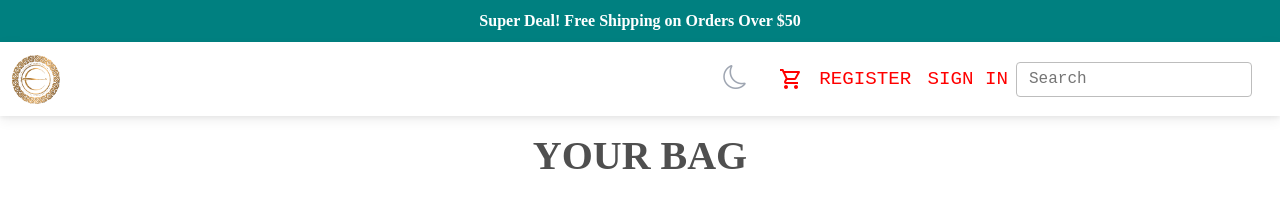
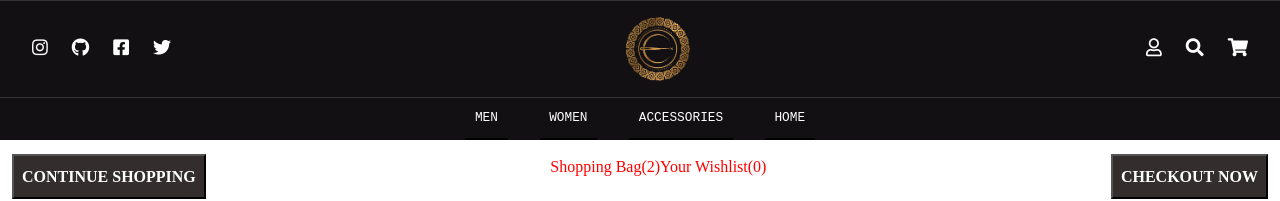
Before and after one commit to rohan26062001/craftsmen, a React (Create React App) app in the folder client/: page /cart in a window 1280 px wide. Shown: the top 201 px of the page. Built offline with nearby package versions, Linux system fonts and the light colour scheme.

Commit message:
Navbar fixed

```diff
--- /dev/null
+++ b/client/src/components/Navbar.css
@@ -0,0 +1,88 @@
+/* <i class="fa-solid fa-bars"></i> */
+#main-navbar {
+  background-color: #121013;
+  color: #fff;
+  position: fixed;
+  top: 0;
+  left: 0;
+  right: 0;
+  z-index: 5;
+}
+
+.navbar-top-area {
+  text-align: center;
+  padding: 0.7rem 0;
+  font-size: 0.8rem;
+  color: rgb(188, 194, 204);
+  font-weight: 600;
+  display: flex;
+  justify-content: center;
+  align-items: center;
+}
+
+.navbar-mid-area {
+  display: flex;
+  justify-content: space-between;
+  align-items: center;
+  padding: 1rem 2rem;
+  border-top: 1px solid #333;
+  border-bottom: 0.01rem solid #333;
+}
+.navbar-icons {
+  display: flex;
+  justify-content: space-around;
+  gap: 1.5rem;
+}
+.navbar-icons-styling {
+  text-decoration: none;
+  font-size: 18px;
+}
+.navbar-icons-styling:link,
+.navbar-icons-styling:visited {
+  color: #fff;
+}
+.navbar-icons-styling:hover,
+.navbar-icons-styling:active {
+  color: #868e96;
+}
+
+.navbar-mid-heading {
+  font-weight: 700;
+  color: #d4ac2b;
+  letter-spacing: 2px;
+  font-size: 2rem;
+}
+.navbar-mid-small-heading {
+  font-size: 0.6rem;
+  text-align: center;
+}
+.navbar-bottom-area {
+  display: flex;
+  justify-content: center;
+  gap: 2rem;
+  font-size: 0.8rem;
+}
+.navbar-menu-item-container {
+  padding: 0.6rem;
+  border-bottom: 2px solid #000;
+}
+.navbar-menu-item-container:hover {
+  border-bottom: 2px solid white;
+  cursor: pointer;
+}
+.navbar-menu-items {
+  display: flex;
+  align-items: center;
+  justify-content: center;
+}
+
+@media (max-width: 850px) {
+  .navbar-bottom-area {
+    font-size: 0.7rem;
+  }
+}
+@media (max-width: 576x) {
+  .navbar-bottom-area {
+    font-size: 0.7rem;
+  }
+}
--- a/client/src/components/Navbar.jsx
+++ b/client/src/components/Navbar.jsx
@@ -1,56 +1,125 @@
-import { MenuOutlined, ShoppingCartOutlined } from '@material-ui/icons';
-import React from 'react';
-import logo from '../assets/logo.png'
-import {ThemeContext,themes} from '../Context/ThemeContext';
-import {Link} from 'react-router-dom';
+import React, { useState } from 'react';
+import Searchbar from './Searchbar';
+import Sidebar from './Sidebar';
+import './Navbar.css';
+import logo from '../assets/logo.png';
 
-const Navbar = () => {
-    const [darkMode, setDarkMode] = React.useState(true);
+import { useWindowDimensions } from '../utils/windowUtils';
+
+export default function Navbar() {
+  const [isSearchBarOpen, setIsSearchBarOpen] = useState(false);
+  const [isBarOpen, setIsBarOpen] = useState(false);
+  const { width } = useWindowDimensions();
+
   return (
-        <nav className="navbar navbar-expand-sm">
-            <div className="container-fluid">
-                <Link className="navbar-brand" to={`/`}><img style={{width:'3rem'}} src={logo} alt="logo" /></Link>
-                <button className="navbar-toggler bg-secondary shadow-none" type="button" data-bs-toggle="collapse" data-bs-target="#navbarSupportedContent" aria-controls="navbarSupportedContent" aria-expanded="false" aria-label="Toggle navigation">
-                    <MenuOutlined />
-                </button>
-                <div className="collapse navbar-collapse" id="navbarSupportedContent">
-                    <ul className="navbar-nav ms-auto mb-2 mb-lg-0 d-flex align-items-center">
-                        <li className="nav-item">
-                            <ThemeContext.Consumer>
-                            {({ changeTheme }) => (
-                                <button
-                                    className='btn shadow-none'
-                                    color="link"
-                                    onClick={() => {
-                                    setDarkMode(!darkMode);
-                                    changeTheme(darkMode ? themes.light : themes.dark);
-                                    }}
+    <nav id='main-navbar'>
+      {/* <div className='navbar-top-area'>
+        20% OFF with code 'BLVCKVDAY20' at checkout.
+      </div> */}
+      {isSearchBarOpen ? (
+        <Searchbar setIsSearchBarOpen={setIsSearchBarOpen} />
+      ) : (
+        <>
+          <div className='navbar-mid-area'>
+            <div className='navbar-icons'>
+              {width > 576 ? (
+                <>
+                  <a
+                    href='https://www.instagram.com/craftsmen_gdsc/'
+                    className='navbar-icons-styling'
                   >
-                                    <i className={darkMode ? 'bi fa-2x bi-moon text-secondary' : 'bi fa-2x bi-sun text-warning'}></i>
-                                </button>
+                    <i class='fab fa-instagram'></i>
+                  </a>
+                  <a
+                    href='https://github.com/Craftsmen-GDSC/'
+                    className='navbar-icons-styling'
+                  >
+                    <i class='fab fa-github'></i>
+                  </a>
+
+                  <a href='#!' className='navbar-icons-styling'>
+                    <i class='fab fa-facebook-square'></i>
+                  </a>
+
+                  <a href='#!' className='navbar-icons-styling'>
+                    <i class='fab fa-twitter'></i>
+                  </a>
+                </>
+              ) : (
+                <>
+                  {isBarOpen ? (
+                    <a
+                      href='#!'
+                      className='navbar-icons-styling'
+                      onClick={() => setIsBarOpen(false)}
+                    >
+                      <i class='fas fa-times'></i>
+                    </a>
+                  ) : (
+                    <a
+                      href='#!'
+                      className='navbar-icons-styling'
+                      onClick={() => setIsBarOpen(true)}
+                    >
+                      <i class='fas fa-bars'></i>
+                    </a>
                   )}
-                            </ThemeContext.Consumer>
-                        </li>
-                        <li className="nav-item">
-                            <Link className="nav-link" aria-current="page" to={`/#`}><ShoppingCartOutlined /></Link>
-                        </li>
-                        <li className="nav-item">
-                            <Link className="nav-link" to={`/register`}>REGISTER</Link>
-                        </li>
-                        <li className="nav-item">
-                            <Link className="nav-link text-nowrap" to={`/login`} aria-disabled="true">SIGN IN</Link>
-                        </li>
-                    </ul>
-                    <form className='d-flex align-items-center'>
-                        <input className="form-control" type="search" placeholder="Search" aria-label="Search" />
-                    </form>
-                    <div className='mx-2'>
-                        <div id="google_translate_element"></div>
+
+                  <a
+                    href='#!'
+                    className='navbar-icons-styling'
+                    onClick={() => setIsSearchBarOpen(true)}
+                  >
+                    <i class='fas fa-search'></i>
+                  </a>
+                </>
+              )}
+            </div>
+            <div>
+              {/* <h5 className='navbar-mid-heading'>CRAFTSMEN</h5> */}
+              <img style={{ width: '4rem' }} src={logo} alt='Craftsmen Logo' />
+            </div>
+            <div>
+              <div className='navbar-icons'>
+                <a href='#!' className='navbar-icons-styling'>
+                  <i class='far fa-user'></i>
+                </a>
+
+                {width > 576 && (
+                  <a
+                    href='#!'
+                    className='navbar-icons-styling'
+                    onClick={() => setIsSearchBarOpen(true)}
+                  >
+                    <i class='fas fa-search'></i>
+                  </a>
+                )}
+
+                <a href='#!' className='navbar-icons-styling'>
+                  <i class='fas fa-shopping-cart'></i>
+                </a>
               </div>
             </div>
           </div>
+          {width > 576 && (
+            <div className='navbar-bottom-area'>
+              <div className='navbar-menu-item-container'>
+                <div className='navbar-menu-items'>MEN</div>
+              </div>
+              <div className='navbar-menu-item-container'>
+                <div className='navbar-menu-items'>WOMEN</div>
+              </div>
+              <div className='navbar-menu-item-container'>
+                <div className='navbar-menu-items'>ACCESSORIES</div>
+              </div>
+              <div className='navbar-menu-item-container'>
+                <div className='navbar-menu-items'>HOME</div>
+              </div>
+            </div>
+          )}
+          {isBarOpen ? <Sidebar setIsBarOpen={setIsBarOpen} /> : <></>}
+        </>
+      )}
     </nav>
-    )
+  );
 }
-
-export default Navbar
--- /dev/null
+++ b/client/src/components/Searchbar.css
@@ -0,0 +1,37 @@
+.navbar-searchbar {
+  background-color: #000;
+  display: flex;
+  justify-content: center;
+  align-items: center;
+  padding: 2.5rem 0;
+  gap: 2rem;
+  border-top: 1px solid #333;
+}
+.navbar-icons-styling {
+  text-decoration: none;
+  font-size: 18px;
+}
+.navbar-icons-styling:link,
+.navbar-icons-styling:visited {
+  color: #fff;
+}
+.navbar-icons-styling:hover,
+.navbar-icons-styling:active {
+  color: #868e96;
+}
+
+input {
+  width: 60%;
+  text-decoration: none;
+  padding: 0.5rem;
+  background-color: #000;
+  border: none;
+  color: #fff;
+}
+textarea,
+input {
+  outline: none;
+}
+::placeholder {
+  color: white;
+}
--- /dev/null
+++ b/client/src/components/Searchbar.jsx
@@ -0,0 +1,19 @@
+import React from 'react';
+import './Searchbar.css';
+export default function Searchbar({ setIsSearchBarOpen }) {
+  return (
+    <div className='navbar-searchbar'>
+      <a href='#!' className='navbar-icons-styling'>
+        <i class='fas fa-search'></i>
+      </a>
+      <input type='text' placeholder='Search' />
+      <a
+        href='#!'
+        className='navbar-icons-styling'
+        onClick={() => setIsSearchBarOpen(false)}
+      >
+        <i class='fas fa-times'></i>
+      </a>
+    </div>
+  );
+}
--- /dev/null
+++ b/client/src/components/Sidebar.css
@@ -0,0 +1,37 @@
+.navbar-searchbar {
+  background-color: #000;
+  display: flex;
+  justify-content: center;
+  align-items: center;
+  padding: 2.5rem 0;
+  gap: 2rem;
+  border-top: 1px solid #333;
+}
+.navbar-icons-styling {
+  text-decoration: none;
+  font-size: 18px;
+}
+.navbar-icons-styling:link,
+.navbar-icons-styling:visited {
+  color: #fff;
+}
+.navbar-icons-styling:hover,
+.navbar-icons-styling:active {
+  color: #868e96;
+}
+
+input {
+  width: 60%;
+  text-decoration: none;
+  padding: 0.5rem;
+  background-color: #000;
+  border: none;
+  color: #fff;
+}
+textarea,
+input {
+  outline: none;
+}
+::placeholder {
+  color: white;
+}
--- /dev/null
+++ b/client/src/components/Sidebar.jsx
@@ -0,0 +1,66 @@
+import React from 'react';
+import './Sidebar.css';
+
+export default function Sidebar() {
+  return (
+    <div className='sidebar'>
+      <div className='sliding-part'>
+        <div className='top-section-sidebar'>
+          <div className='top-section-sidebar-item'>
+            <div>MEN</div>
+            <a href='#!' className='sidebar-icons-styling'>
+              <i class='fas fa-angle-right'></i>
+            </a>
+          </div>
+          <div className='top-section-sidebar-item'>
+            <div>WOMEN</div>
+            <a href='#!' className='sidebar-icons-styling'>
+              <i class='fas fa-angle-right'></i>
+            </a>
+          </div>
+          <div className='top-section-sidebar-item'>
+            <div>ACSESSORIES</div>
+            <a href='#!' className='sidebar-icons-styling'>
+              <i class='fas fa-angle-right'></i>
+            </a>
+          </div>
+          <div className='top-section-sidebar-item'>
+            <div>HOME</div>
+            <a href='#!' className='sidebar-icons-styling'>
+              <i class='fas fa-angle-right'></i>
+            </a>
+          </div>
+        </div>
+        <div className='bottom-section-sidebar'>
+          <div>BLOG</div>
+          <div>CONTACT</div>
+          <div>RETURNS</div>
+          <div>SHIPPING</div>
+        </div>
+      </div>
+      <div className='fixed-section-sidebar'>
+        <div className='sidebar-icons'>
+          <a
+            href='https://www.instagram.com/craftsmen_gdsc/'
+            className='sidebar-icons-styling'
+          >
+            <i class='fab fa-instagram'></i>
+          </a>
+          <a
+            href='https://github.com/Craftsmen-GDSC/'
+            className='sidebar-icons-styling'
+          >
+            <i class='fab fa-github'></i>
+          </a>
+          <a href='#!' className='sidebar-icons-styling'>
+            <i class='fab fa-facebook-square'></i>
+          </a>
+
+          <a href='#!' className='sidebar-icons-styling'>
+            <i class='fab fa-twitter'></i>
+          </a>
+        </div>
+      </div>
+    </div>
+  );
+}
--- /dev/null
+++ b/client/src/utils/windowUtils.js
@@ -0,0 +1,29 @@
+import { useState, useEffect } from 'react';
+
+// Function to get current window width and height
+export function useWindowDimensions() {
+  const [windowDimensions, setWindowDimensions] = useState({
+    width: 0,
+    height: 0,
+  });
+
+  useEffect(() => {
+    setWindowDimensions({
+      width: window.innerWidth,
+      height: window.innerHeight,
+    });
+
+    function handleResize() {
+      setWindowDimensions({
+        width: window.innerWidth,
+        height: window.innerHeight,
+      });
+    }
+
+    window.addEventListener('resize', handleResize);
+
+    return () => window.removeEventListener('resize', handleResize);
+  }, []);
+
+  return windowDimensions;
+}
```
Also changed, not shown: client/src/components/Slider.jsx (+41 -37 lines), 1 other file (tests, documents, lock files or other folders). Lines whose indentation alone changed are shown as unchanged.
